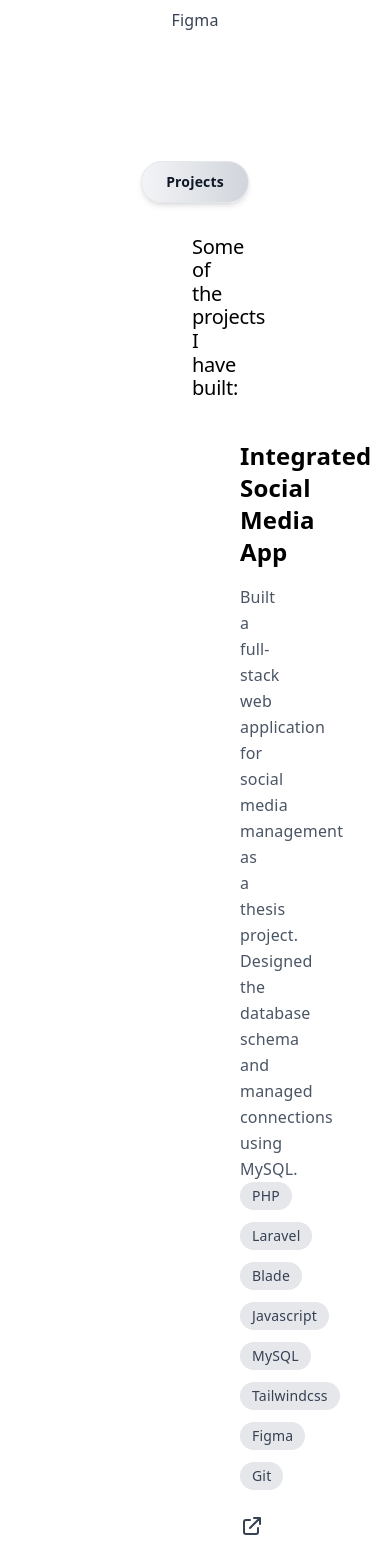
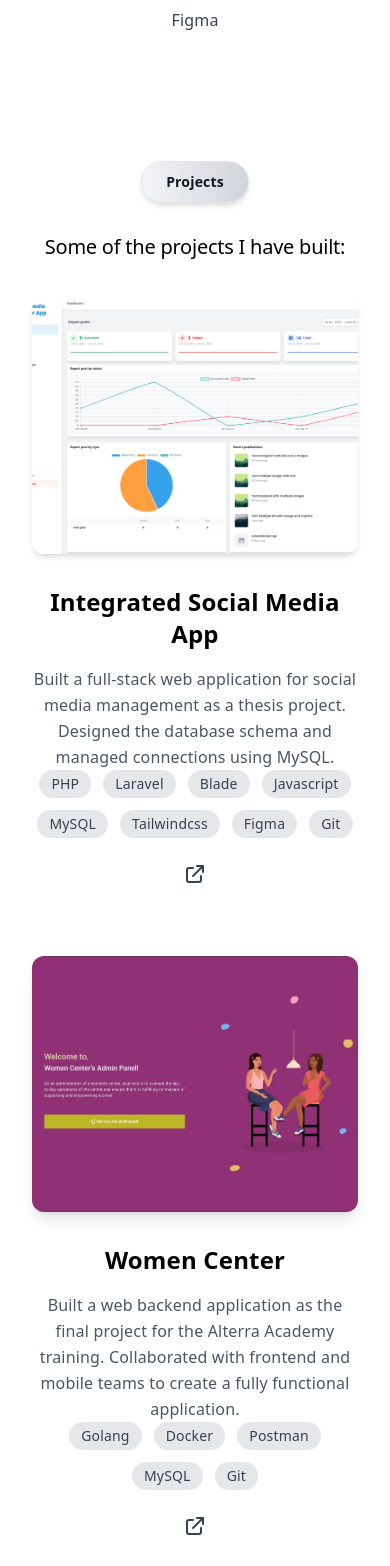
Before and after one commit to Saident/MyPortfolio, a React (Vite) app: page / in a window 390 px wide. Shown: the part 4460-6026 px from the top of the page. Built offline with nearby package versions, Linux system fonts and the light colour scheme.

Commit message:
added mobile screen for projects

```diff
--- a/src/components/Projects.jsx
+++ b/src/components/Projects.jsx
@@ -27,7 +27,10 @@ const Projects = () => {
   ];
 
   return (
-    <div id="projects" className="bg-white px-48 py-16">
+    // 1. RESPONSIVE PADDING & OVERFLOW
+    <div id="projects" className="bg-white px-8 lg:px-48 py-16 overflow-hidden max-w-screen-2xl mx-auto">
+
+      {/* Badge -> Slides Down */}
       <ScrollReveal direction="down" delay={0.1} width="100%">
         <div className="flex justify-center mb-8">
           <span className="bg-gradient-to-r from-gray-100 to-gray-300 border border-gray-200 text-gray-900 px-6 py-2.5 rounded-full text-sm font-semibold shadow-md">
@@ -36,37 +39,48 @@ const Projects = () => {
         </div>
       </ScrollReveal>
 
+      {/* Section Title -> Responsive text size */}
       <ScrollReveal direction="down" delay={0.3} width="100%">
-        <h2 className="text-4xl font-bold text-black pb-8 text-center">
+        <h2 className="text-3xl lg:text-4xl font-bold text-black pb-8 text-center">
           Some of the projects I have built:
         </h2>
       </ScrollReveal>
 
-      <div className="space-y-16">
+      <div className="space-y-16 lg:space-y-24">
         {projects.map((project) => (
-          <div key={project.id} className="flex gap-12 items-center">
+          // 2. DYNAMIC MOBILE STACKING:
+          // If the image is on the right, we use 'flex-col-reverse' on mobile so the image still appears ABOVE the text.
+          <div
+            key={project.id}
+            className={`flex gap-8 lg:gap-12 items-center ${
+              project.imagePosition === "right" ? "flex-col-reverse lg:flex-row" : "flex-col lg:flex-row"
+            }`}
+          >
+
+            {/* Project Image - Left */}
             {project.imagePosition === "left" && (
-              <ScrollReveal direction="left" delay={0.2} width="100%" className="flex-1">
-                <div className="flex-1">
-                  <div className="w-full h-98 rounded-lg overflow-hidden shadow-md bg-gray-50 flex items-center justify-center">
+              <ScrollReveal direction="left" delay={0.2} width="100%" className="flex-1 w-full">
+                {/* 3. RESPONSIVE IMAGE HEIGHT: h-64 on mobile, h-96 on desktop */}
+                <div className="w-full h-64 lg:h-96 rounded-xl overflow-hidden shadow-md bg-gray-50 flex items-center justify-center">
                   <img
                     src={dashboardImage}
                     alt={project.imageAlt}
                     className="w-full h-full object-cover"
                   />
                 </div>
-                </div>
               </ScrollReveal>
             )}
 
+            {/* Project Content */}
             <ScrollReveal
               direction={project.imagePosition === "left" ? "right" : "left"}
               delay={0.4}
               width="100%"
-              className="flex-1"
+              className="flex-1 w-full"
             >
-              <div className="flex-1">
-                <h3 className="text-2xl font-bold text-black mb-4">
+              {/* 4. RESPONSIVE ALIGNMENT: Centered on mobile, left-aligned on desktop */}
+              <div className="text-center lg:text-left">
+                <h3 className="text-2xl lg:text-3xl font-bold text-black mb-4">
                   {project.title}
                 </h3>
 
@@ -74,7 +88,8 @@ const Projects = () => {
                   {project.description}
                 </p>
 
-                <div className="flex flex-wrap gap-3 mb-6">
+                {/* Tech Tags: Center flex on mobile, start flex on desktop */}
+                <div className="flex flex-wrap justify-center lg:justify-start gap-3 mb-6">
                   {project.tags.map((tag) => (
                     <span
                       key={tag}
@@ -89,10 +104,10 @@ const Projects = () => {
                   href={project.link}
                   target="_blank"
                   rel="noopener noreferrer"
-                  className="inline-block text-gray-700 hover:text-black transition-colors"
+                  className="inline-block text-gray-700 hover:text-black hover:-translate-y-1 transition-all duration-300"
                 >
                   <svg
-                    className="w-6 h-6"
+                    className="w-6 h-6 lg:w-7 lg:h-7"
                     fill="none"
                     stroke="currentColor"
                     viewBox="0 0 24 24"
@@ -108,19 +123,20 @@ const Projects = () => {
               </div>
             </ScrollReveal>
 
+            {/* Project Image - Right */}
             {project.imagePosition === "right" && (
-              <ScrollReveal direction="right" delay={0.2} width="100%" className="flex-1">
-                <div className="flex-1">
-                  <div className="w-full h-98 rounded-lg overflow-hidden shadow-lg bg-gray-50 flex items-center justify-center">
+              <ScrollReveal direction="right" delay={0.2} width="100%" className="flex-1 w-full">
+                {/* 3. RESPONSIVE IMAGE HEIGHT */}
+                <div className="w-full h-64 lg:h-96 rounded-xl overflow-hidden shadow-lg bg-gray-50 flex items-center justify-center">
                   <img
                     src={womenCenterImage}
                     alt={project.imageAlt}
                     className="w-full h-full object-cover"
                   />
                 </div>
-                </div>
               </ScrollReveal>
             )}
+
           </div>
         ))}
       </div>
```
Lines whose indentation alone changed are shown as unchanged.
